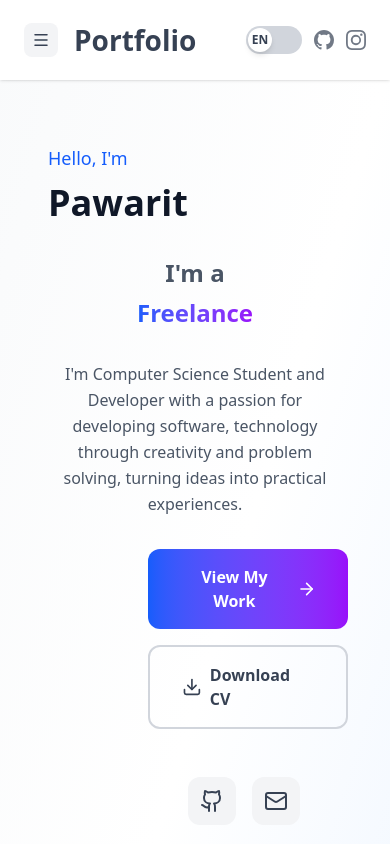
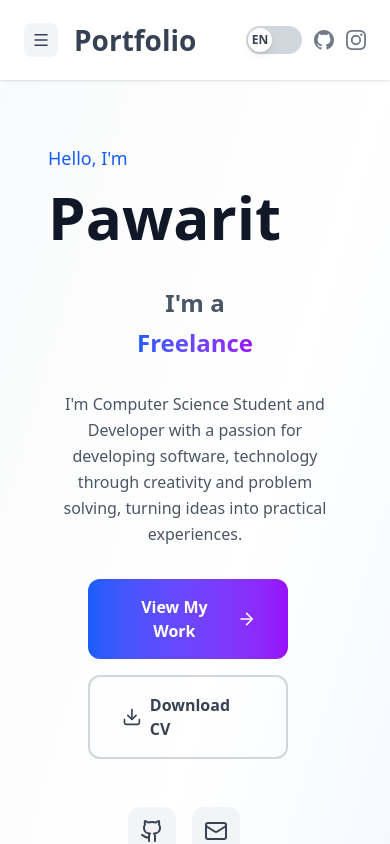
Before and after one commit to RitJaroen26/Resume-app, a Next.js app: page / in a window 390 px wide. Built offline with nearby package versions, Linux system fonts and the light colour scheme.

Commit message:
fix home

```diff
--- a/components/HomeSection.tsx
+++ b/components/HomeSection.tsx
@@ -88,7 +88,7 @@ export default function HomeSection() {
                             <p className={`text-lg font-medium ${isDarkMode ? 'text-blue-400' : 'text-blue-600'}`}>
                                 {isThai ? "สวัสดี ผมชื่อ" : "Hello, I'm"}
                             </p>
-                            <h1 className={`text-4xl sm:text-5xl md:text-6xl lg:text-7xl font-bold ${isDarkMode ? 'text-white' : 'text-gray-900'} leading-tight`}>
+                            <h1 className={`text-6xl sm:text-5xl md:text-6xl lg:text-7xl font-bold ${isDarkMode ? 'text-white' : 'text-gray-900'} leading-tight`}>
                                 {isThai ? "ปวริศร์" : "Pawarit"}
                                 <span className={`hidden md:block ${isDarkMode ? 'text-gray-300' : 'text-gray-700'} text-lg sm:text-xl md:text-2xl`}>
                                     {isThai ? "เจริญพัฒนศิริ" : "Jaroenphatthanasiri"}
@@ -142,7 +142,7 @@ export default function HomeSection() {
                             initial={{ opacity: 0, y: 20 }}
                             animate={{ opacity: 1, y: 0 }}
                             transition={{ delay: 0.8 }}
-                            className="flex flex-col md:flex-row gap-4 w-full pl-25 sm:pl-40 md:pl-0 sm:w-auto"
+                            className="flex flex-col md:flex-row gap-4 w-full pl-10 sm:pl-40 md:pl-0 sm:w-auto"
                         >
                             <button
                                 onClick={() => scrollToSection('portfolio-section')}
@@ -166,7 +166,7 @@ export default function HomeSection() {
                             initial={{ opacity: 0, y: 20 }}
                             animate={{ opacity: 1, y: 0 }}
                             transition={{ delay: 1.0 }}
-                            className="flex ml-35 md:ml-0 gap-4 pt-4"
+                            className="flex pl-20 md:pl-0 gap-4 pt-4"
                         >
                             <a
                                 href="https://github.com/RitJaroen26"
@@ -206,7 +206,7 @@ export default function HomeSection() {
                     initial={{ opacity: 0, y: 50 }}
                     animate={{ opacity: 1, y: 0 }}
                     transition={{ delay: 1.6 }}
-                    className="md:mt-20 ml-15 md:ml-0 grid grid-cols-1 md:grid-cols-2 lg:grid-cols-3 gap-8"
+                    className="md:mt-20 grid grid-cols-1 md:grid-cols-2 lg:grid-cols-3 gap-8"
                 >
                     {stats.map((stat, index) => (
                         <motion.div
@@ -230,7 +230,7 @@ export default function HomeSection() {
                     initial={{ opacity: 0 }}
                     animate={{ opacity: 1 }}
                     transition={{ delay: 2.5 }}
-                    className="absolute bottom-8 left-60 md:left-1/2 transform -translate-x-1/2"
+                    className="absolute bottom-8 left-45 md:left-1/2 transform -translate-x-1/2"
                 >
                     <motion.button
                         onClick={() => scrollToSection('about-section')}
```
